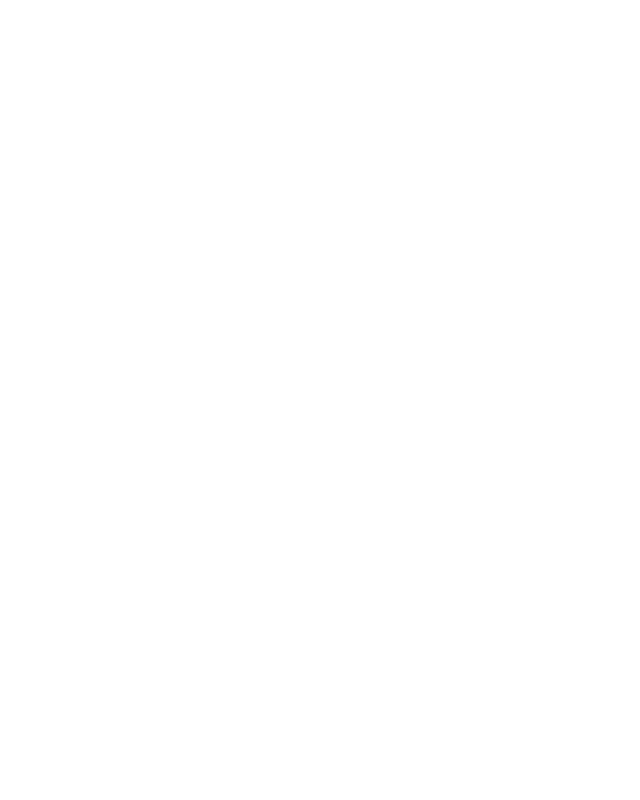
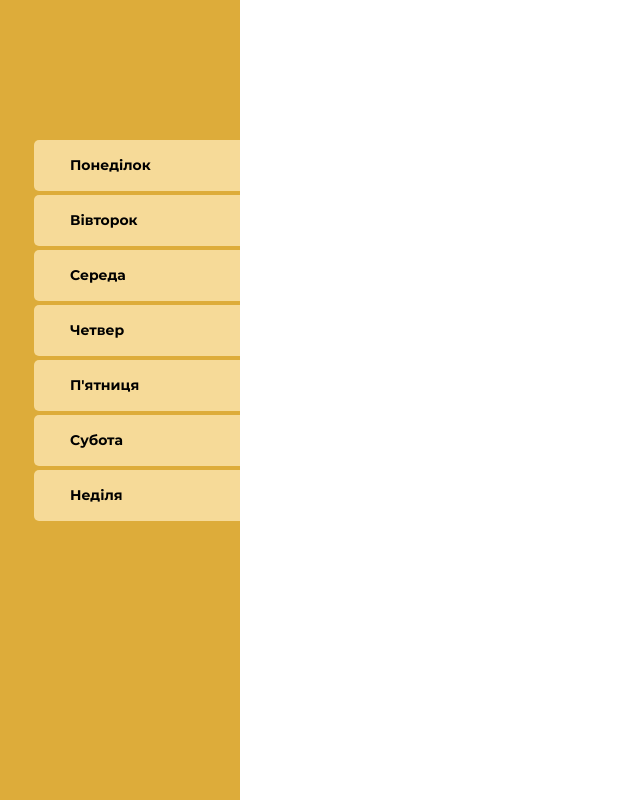
Before and after one commit to VitaliiKalinbet/kidslike_frontend, a React (Create React App) app: page / in a window 1280 px wide. Shown: the whole page, without its empty margins (0-640 px from the left). Built offline with nearby package versions, Linux system fonts and the light colour scheme.

Commit message:
fixed sideBar

```diff
--- /dev/null
+++ b/src/components/WeekTabsDesktop/WeekTabsDesktop.js
@@ -0,0 +1,35 @@
+import React from 'react';
+import PropTypes from 'prop-types';
+import { NavLink } from 'react-router-dom';
+import s from './WeekTabsDesktop.module.css';
+
+const WeekTabsDesktop = ({ days }) => (
+  <div className={s.weekDays}>
+    <ul className={s.weekDaysList}>
+      {days.map(el => (
+        <li key={`${el.id}`} className={s.weekDaysListItem}>
+          <NavLink
+            exact
+            isActive={(match, location) => {
+              if (location.search === `?day=${el.url}`) {
+                return true;
+              }
+              return false;
+            }}
+            activeClassName={s.active}
+            className={s.weekDaysListLink}
+            to={location => `${location.pathname}?day=${el.url}`}
+          >
+            {el.name}
+          </NavLink>
+        </li>
+      ))}
+    </ul>
+  </div>
+);
+
+WeekTabsDesktop.propTypes = {
+  days: PropTypes.arrayOf(PropTypes.shape({})).isRequired,
+};
+
+export default WeekTabsDesktop;
--- /dev/null
+++ b/src/components/WeekTabsDesktop/WeekTabsDesktop.module.css
@@ -0,0 +1,41 @@
+.weekDays {
+  background-color: var(--color-dark-orange);
+  width: 240px;
+  height: 100vh;
+  position: relative;
+}
+
+.weekDaysList {
+  list-style: none;
+  width: 206px;
+  font-weight: bold;
+  position: absolute;
+  right: 0;
+  top: 140px;
+}
+
+.weekDaysListLink {
+  display: block;
+  background-color: var(--color-light-orange);
+  width: 100%;
+  margin-bottom: 4px;
+  border-top-left-radius: 5px;
+  border-bottom-left-radius: 5px;
+  font-size: 14px;
+  line-height: 21px;
+  padding: 15px 0 15px 36px;
+  text-decoration: none;
+  color: var(--text-color-black);
+}
+
+/* .weekDaysListLink:hover {
+  background-color: var(--bg-color-white);
+} */
+
+.weekDaysListItem:last-of-type {
+  margin-bottom: 0;
+}
+
+.active {
+  background-color: var(--bg-color-white);
+}
--- /dev/null
+++ b/src/components/WeekTabsMobile/WeekTabsMobile.js
@@ -0,0 +1,35 @@
+import React from 'react';
+import PropTypes from 'prop-types';
+import { NavLink } from 'react-router-dom';
+import s from './WeekTabsMobile.module.css';
+
+const WeekTabsMobile = ({ days }) => (
+  <div className={s.weekDays}>
+    <ul className={s.weekDaysList}>
+      {days.map(el => (
+        <li key={`${el.id}`} className={s.weekDaysListItem}>
+          <NavLink
+            exact
+            isActive={(match, location) => {
+              if (location.search === `?day=${el.url}`) {
+                return true;
+              }
+              return false;
+            }}
+            activeClassName={s.active}
+            className={s.weekDaysListLink}
+            to={location => `${location.pathname}?day=${el.url}`}
+          >
+            {el.shortName}
+          </NavLink>
+        </li>
+      ))}
+    </ul>
+  </div>
+);
+
+WeekTabsMobile.propTypes = {
+  days: PropTypes.arrayOf(PropTypes.shape({})).isRequired,
+};
+
+export default WeekTabsMobile;
--- /dev/null
+++ b/src/components/WeekTabsMobile/WeekTabsMobile.module.css
@@ -0,0 +1,31 @@
+.weekDaysList {
+  display: flex;
+  list-style: none;
+  justify-content: space-between;
+  width: 272px;
+  margin: 0 auto;
+  font-weight: bold;
+  padding: 20px;
+}
+
+.weekDaysListLink {
+  display: block;
+  background-color: var(--color-light-orange);
+  width: 100%;
+  padding: 0 3px;
+  margin-right: 4px;
+  text-align: center;
+  border-radius: 5px;
+  font-size: 11px;
+  line-height: 21px;
+  text-decoration: none;
+  color: var(--text-color-black);
+}
+
+.weekDaysListItem:last-of-type {
+  margin-right: 0;
+}
+
+.active {
+  background-color: var(--color-dark-orange);
+}
--- /dev/null
+++ b/src/components/WeekTabsTablet/WeekTabsTablet.js
@@ -0,0 +1,35 @@
+import React from 'react';
+import PropTypes from 'prop-types';
+import { NavLink } from 'react-router-dom';
+import s from './WeekTabsTablet.module.css';
+
+const WeekTabsTablet = ({ days }) => (
+  <div className={s.weekDays}>
+    <ul className={s.weekDaysList}>
+      {days.map(el => (
+        <li key={`${el.id}`} className={s.weekDaysListItem}>
+          <NavLink
+            exact
+            isActive={(match, location) => {
+              if (location.search === `?day=${el.url}`) {
+                return true;
+              }
+              return false;
+            }}
+            activeClassName={s.active}
+            className={s.weekDaysListLink}
+            to={location => `${location.pathname}?day=${el.url}`}
+          >
+            {el.shortName}
+          </NavLink>
+        </li>
+      ))}
+    </ul>
+  </div>
+);
+
+WeekTabsTablet.propTypes = {
+  days: PropTypes.arrayOf(PropTypes.shape({})).isRequired,
+};
+
+export default WeekTabsTablet;
--- /dev/null
+++ b/src/components/WeekTabsTablet/WeekTabsTablet.module.css
@@ -0,0 +1,35 @@
+.weekDays {
+  background-color: var(--color-orange);
+  width: 100%;
+}
+
+.weekDaysList {
+  display: flex;
+  list-style: none;
+  justify-content: space-between;
+  width: 368px;
+  margin: 0 auto;
+  font-weight: bold;
+  padding: 24px;
+}
+
+.weekDaysListLink {
+  display: block;
+  background-color: var(--color-light-orange);
+  width: 100%;
+  margin-right: 15px;
+  text-align: center;
+  border-radius: 5px;
+  font-size: 11px;
+  line-height: 21px;
+  text-decoration: none;
+  color: var(--text-color-black);
+}
+
+.weekDaysListItem:last-of-type {
+  margin-right: 0;
+}
+
+.active {
+  background-color: var(--bg-color-white);
+}
--- a/src/pages/MainPage/MainPage.js
+++ b/src/pages/MainPage/MainPage.js
@@ -1,7 +1,16 @@
 import React from 'react';
+import WeekTabsMobile from '../../components/WeekTabsMobile/WeekTabsMobile';
+import WeekTabsTablet from '../../components/WeekTabsTablet/WeekTabsTablet';
+import WeekTabsDesktop from '../../components/WeekTabsDesktop/WeekTabsDesktop';
+import days from '../../utils/days.json';
+import windowWidth from '../../utils/windowWidth';
 
-const MainPage = () => {
-  return <div />;
-};
+const MainPage = () => (
+  <>
+    {windowWidth < 768 && <WeekTabsMobile days={days} />}
+    {windowWidth >= 768 && windowWidth < 1280 && <WeekTabsTablet days={days} />}
+    {windowWidth >= 1280 && <WeekTabsDesktop days={days} />}
+  </>
+);
 
 export default MainPage;
--- /dev/null
+++ b/src/pages/MainPage/MainPage.module.css
@@ -0,0 +1,2 @@
+.weekDaysList {
+}
--- a/src/stylesheet/vars.css
+++ b/src/stylesheet/vars.css
@@ -1,5 +1,6 @@
 :root {
   --color-white: #ffffff;
+  --color-light-orange: #f6da98;
   --color-orange: #efbb43;
   --color-dark-orange: #ddac3a;
   --color-pale-gray: #f5f7fa;
--- /dev/null
+++ b/src/utils/days.json
@@ -0,0 +1,44 @@
+[
+  {
+    "name": "Понеділок",
+    "shortName": "Пн",
+    "url": "monday",
+    "id": "1"
+  },
+  {
+    "name": "Вівторок",
+    "shortName": "Вт",
+    "url": "tuesday",
+    "id": "2"
+  },
+  {
+    "name": "Середа",
+    "shortName": "Ср",
+    "url": "wednesday",
+    "id": "3"
+  },
+  {
+    "name": "Четвер",
+    "shortName": "Чт",
+    "url": "thursday",
+    "id": "4"
+  },
+  {
+    "name": "П'ятниця",
+    "shortName": "Пт",
+    "url": "friday",
+    "id": "5"
+  },
+  {
+    "name": "Субота",
+    "shortName": "Сб",
+    "url": "saturday",
+    "id": "6"
+  },
+  {
+    "name": "Неділя",
+    "shortName": "Нд",
+    "url": "sunday",
+    "id": "7"
+  }
+]
--- /dev/null
+++ b/src/utils/windowWidth.js
@@ -0,0 +1,3 @@
+const windowWidth = document.documentElement.clientWidth;
+
+export default windowWidth;
```
Also changed, not shown: src/components/WeekTabsContent/WeekTabsContent.js (added).
